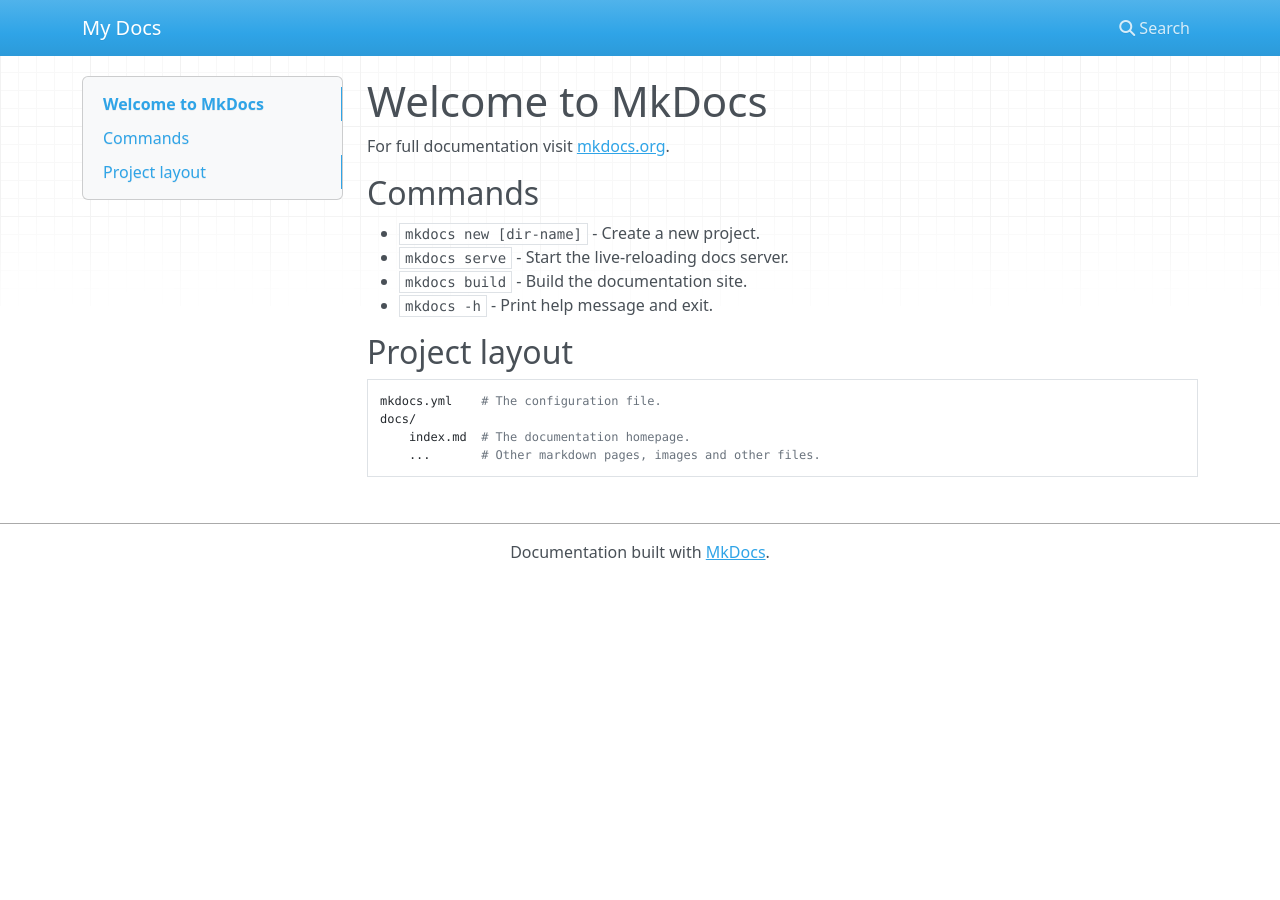
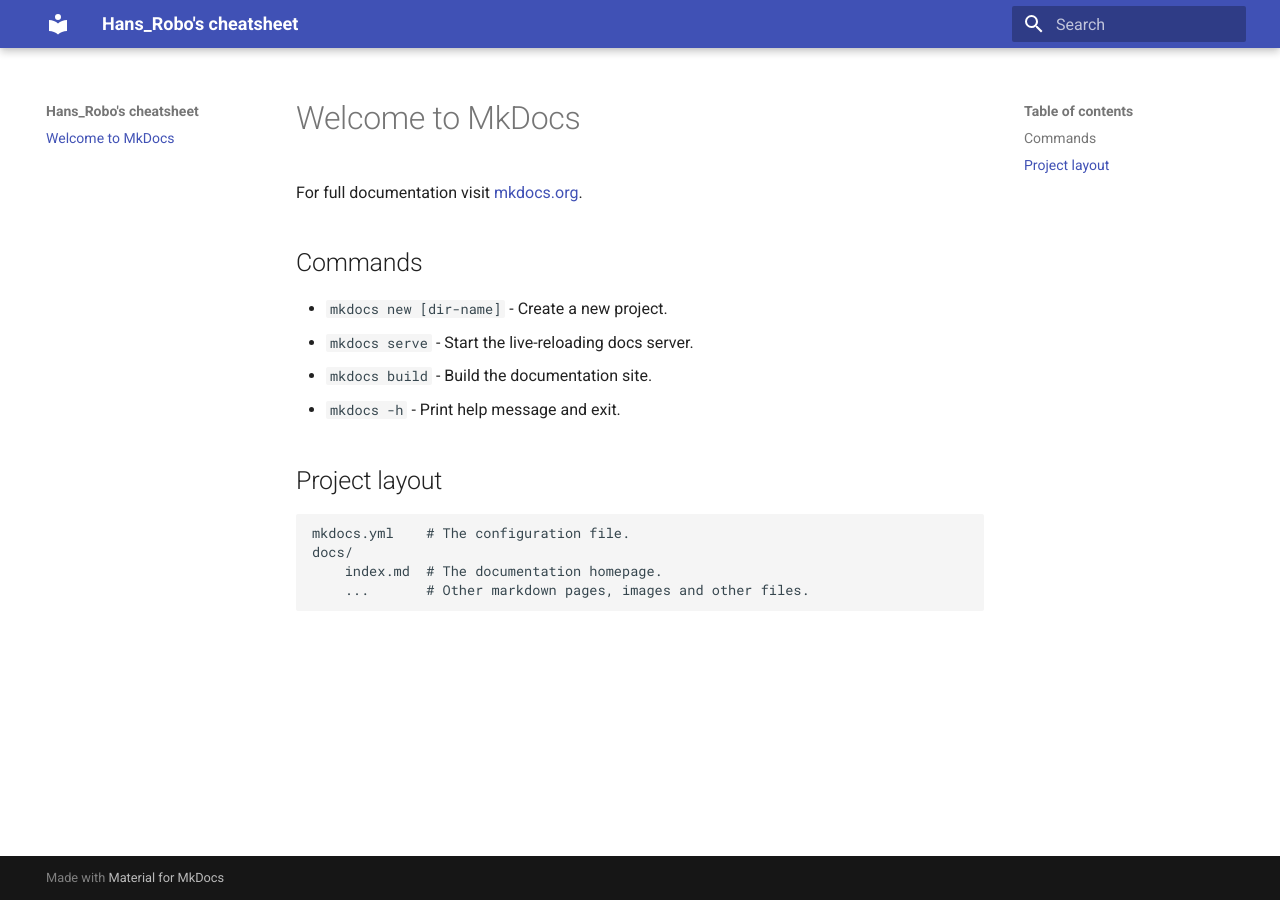
Before and after one commit to HansRobo/mycheatsheet_mkdocs, an MkDocs documentation site: the page built from docs/index.md, in a window 1280 px wide. Built offline with MkDocs 1.6.1 and Material for MkDocs 9.7.7, drawn with Linux system fonts in a browser that asks for light colours; nearby versions of some CDN libraries.

Commit message:
chore: set site theme

```diff
--- a/mkdocs.yml
+++ b/mkdocs.yml
@@ -1 +1,3 @@
-site_name: My Docs
+site_name: Hans_Robo's cheatsheet
+theme:
+  name: material
```
